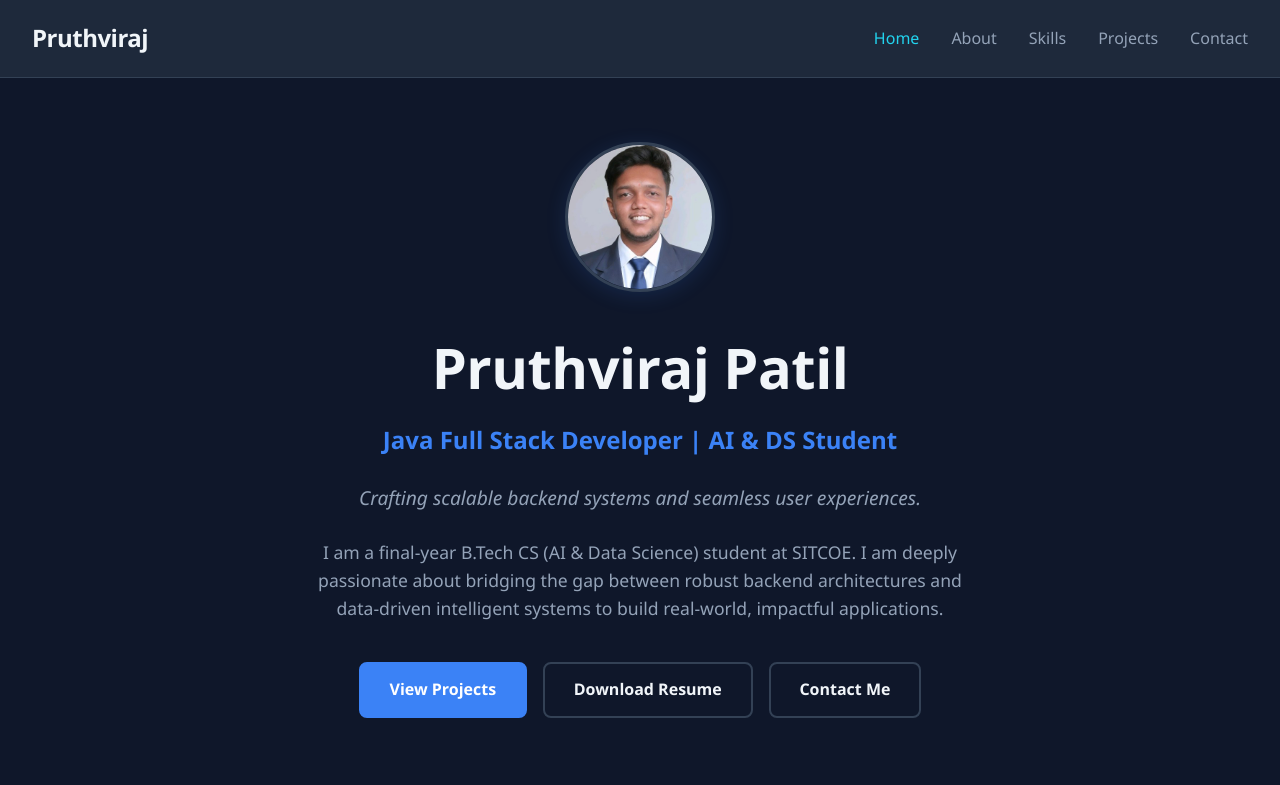
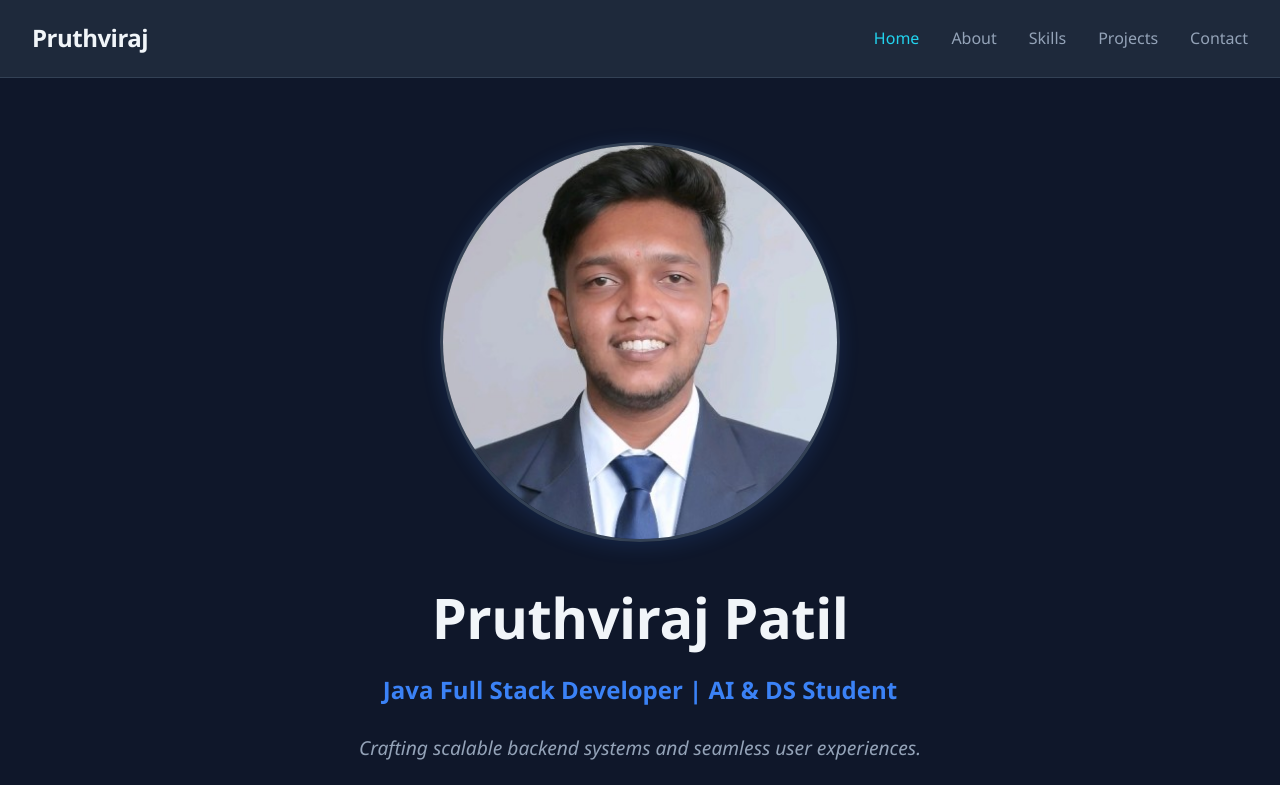
Before and after one commit to pruthviraj1709/portfolio, a plain HTML site: page index.html in a window 1280 px wide. Shown: the top 785 px of the page. Drawn offline with Linux system fonts and the light colour scheme.

Commit message:
photo update

```diff
--- a/css/home.css
+++ b/css/home.css
@@ -92,8 +92,8 @@ body {
 }
 
 .profile-img {
-    width: 150px;
-    height: 150px;
+    width: 400px;
+    height: 400px;
     border-radius: 50%;
     object-fit: cover;
     border: 3px solid var(--border);
```
